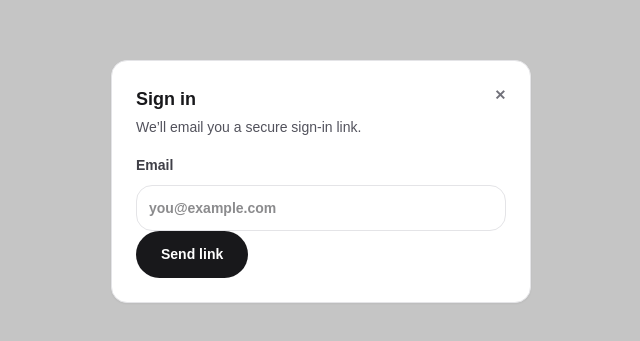
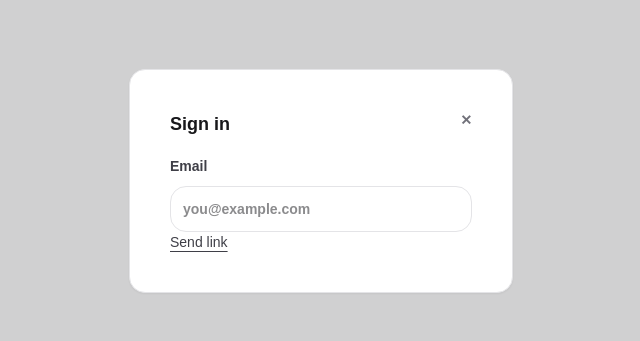
Before and after one commit to bbyjae-django-lab/quadrant, a Next.js app: page /auth in a window 1280 px wide. Shown: the part 219-560 px from the top of the page, without its empty margins (319-959 px from the left). Built offline with nearby package versions, Linux system fonts and the light colour scheme; no server answers.

Commit message:
STRIP + RESTYLE SIGN-IN MODAL (MATCH /ACCOUNT)

```diff
--- a/app/components/modals/AuthModal.tsx
+++ b/app/components/modals/AuthModal.tsx
@@ -7,13 +7,11 @@ import { signInWithOtp } from "../../lib/auth";
 type AuthModalProps = {
   onClose: () => void;
   title?: string;
-  subtitle?: string;
 };
 
 export default function AuthModal({
   onClose,
   title = "Sign in",
-  subtitle = "We’ll email you a secure sign-in link.",
 }: AuthModalProps) {
   const [email, setEmail] = useState("");
   const [sent, setSent] = useState(false);
@@ -78,18 +76,17 @@ export default function AuthModal({
   };
 
   return (
-    <div className="fixed inset-0 z-50 flex items-center justify-center bg-zinc-900/25 px-[var(--space-6)]">
+    <div className="fixed inset-0 z-50 flex items-center justify-center bg-zinc-900/20 px-[var(--space-6)]">
       <div
         ref={modalRef}
         role="dialog"
         aria-modal="true"
         data-quadrant-modal
-        className="w-full max-w-[420px] ui-surface p-[var(--space-5)] sm:p-[var(--space-6)]"
+        className="w-full max-w-sm ui-surface p-[var(--space-8)] sm:p-[var(--space-10)]"
       >
         <div className="flex items-start justify-between gap-4">
           <div>
             <h2 className="text-lg font-semibold text-zinc-900">{title}</h2>
-            <p className="mt-1 text-sm text-zinc-600">{subtitle}</p>
           </div>
           <button
             type="button"
@@ -117,14 +114,20 @@ export default function AuthModal({
                   placeholder="you@example.com"
                 />
               </label>
+              <div className="text-sm">
                 <button
                   type="button"
-                className="btn btn-primary text-sm"
                   onClick={handleSendLink}
                   disabled={submitting}
+                  className={
+                    submitting
+                      ? "cursor-not-allowed text-zinc-400 no-underline"
+                      : "text-zinc-700 underline underline-offset-4 hover:text-zinc-900"
+                  }
                 >
                   Send link
                 </button>
+              </div>
             </>
           )}
           {error ? <p className="text-xs text-zinc-500">{error}</p> : null}
```
Lines whose indentation alone changed are shown as unchanged.
